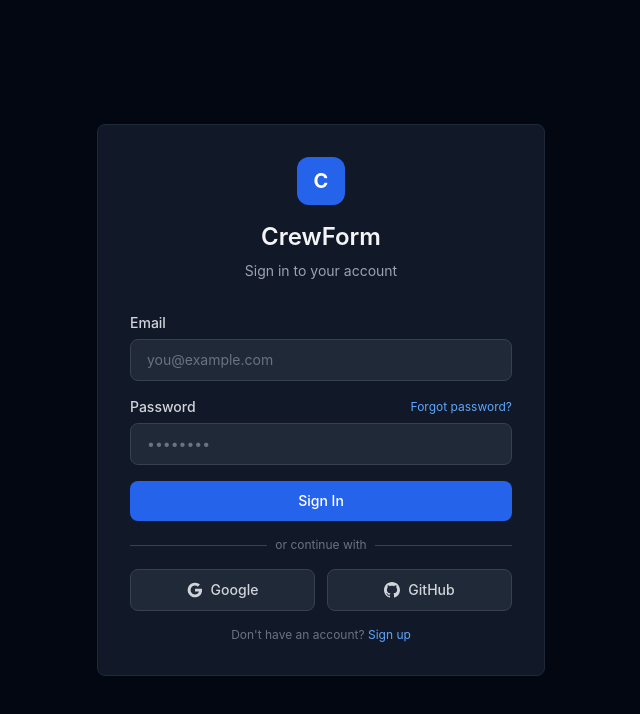
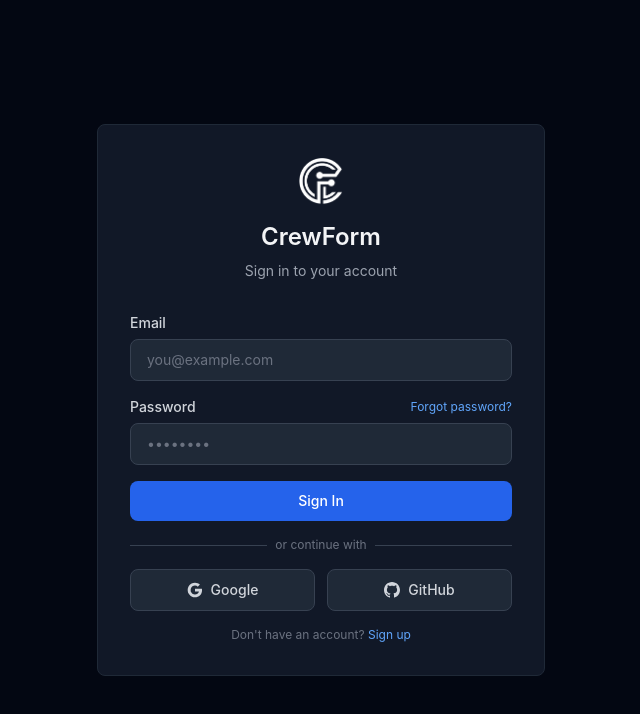
Before and after one commit to vincentgrobler/crewform, a React (Vite) app: page /auth in a window 1280 px wide. Shown: the top 714 px of the page, without its empty margins (319-959 px from the left). Built offline with nearby package versions, Linux system fonts and the light colour scheme; no server answers.

Commit message:
chore: replace sidebar logo with CrewForm icon
Swaps the blue 'C' box with the actual CrewForm_White_Icon.png
in the sidebar. Icon served from public/crewform-icon.png.

```diff
--- a/src/layouts/RootLayout.tsx
+++ b/src/layouts/RootLayout.tsx
@@ -97,9 +97,7 @@ export function RootLayout() {
           'flex h-14 shrink-0 items-center border-b border-gray-800',
           collapsed ? 'justify-center px-2' : 'gap-2 px-6',
         )}>
-          <div className="flex h-8 w-8 shrink-0 items-center justify-center rounded-lg bg-blue-600 font-bold text-white">
-            C
-          </div>
+          <img src="/crewform-icon.png" alt="CrewForm" className="h-8 w-8 shrink-0 rounded-lg" />
           {!collapsed && (
             <span className="text-lg font-semibold text-gray-100">CrewForm</span>
           )}
--- a/src/pages/Auth.tsx
+++ b/src/pages/Auth.tsx
@@ -66,9 +66,7 @@ export function Auth() {
       <div className="w-full max-w-md rounded-lg border border-gray-800 bg-gray-900 p-8">
         {/* Logo */}
         <div className="mb-8 flex flex-col items-center">
-          <div className="mb-4 flex h-12 w-12 items-center justify-center rounded-xl bg-blue-600 text-xl font-bold text-white">
-            C
-          </div>
+          <img src="/crewform-icon.png" alt="CrewForm" className="mb-4 h-12 w-12 rounded-xl" />
           <h1 className="text-2xl font-semibold text-gray-100">CrewForm</h1>
           <p className="mt-2 text-sm text-gray-400">{getTitle()}</p>
         </div>
```
Also changed, not shown: public/crewform-icon.png (added), vercel.json (added).
